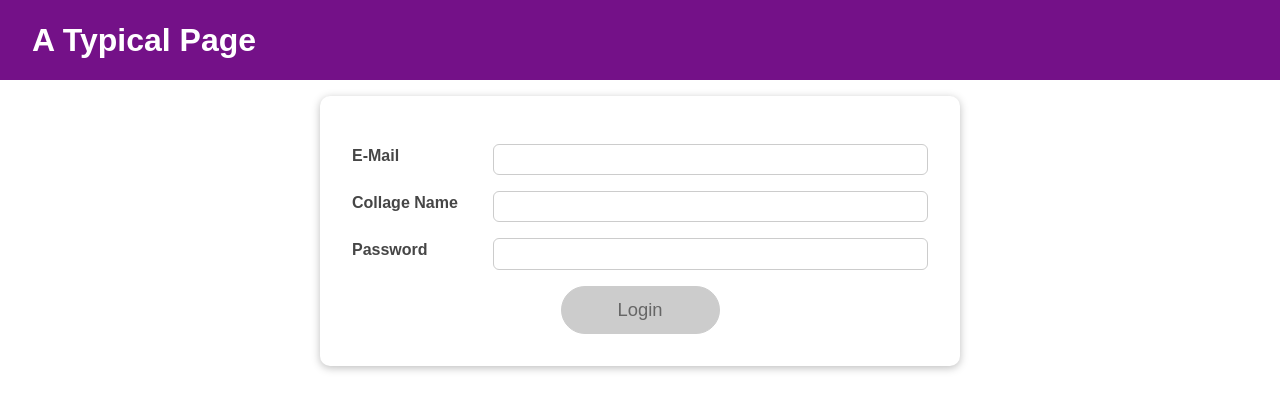
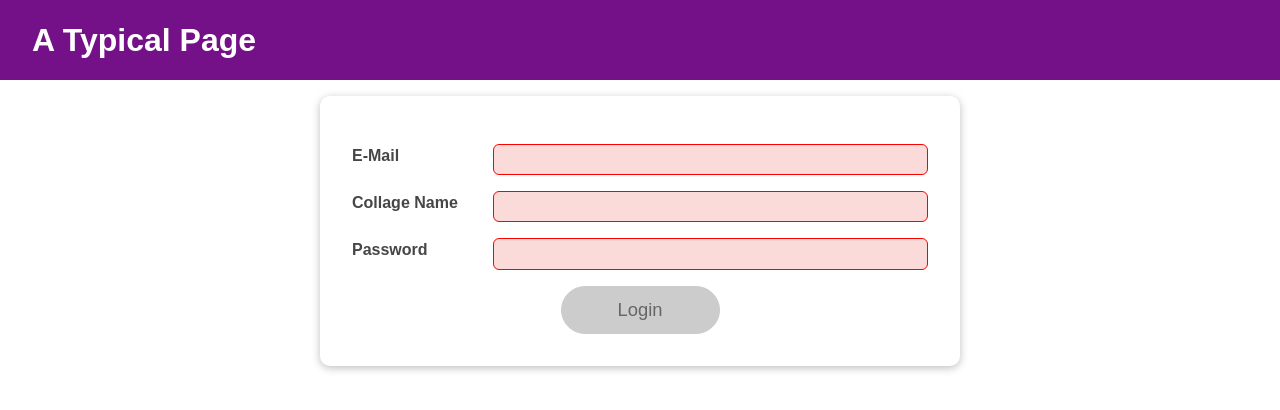
Before and after one commit to rohittrimale/useEffectAndDependencies, a React (Create React App) app: page / in a window 1280 px wide. Shown: the top 410 px of the page. Built offline with nearby package versions, Linux system fonts and the light colour scheme.

Commit message:
Used useReducer in Email , password and collage name also

```diff
--- a/src/components/Login/Login.js
+++ b/src/components/Login/Login.js
@@ -1,58 +1,112 @@
-import React, { useState, useEffect } from "react";
+import React, { useState, useEffect, useReducer } from "react";
 
 import Card from "../UI/Card/Card";
 import classes from "./Login.module.css";
 import Button from "../UI/Button/Button";
+import { act } from "react-dom/test-utils";
 
+const emailReducer = (state, action) => {
+  if (action.type === "USER_INPUT") {
+    return { value: action.val, isVaild: action.val.includes("@") };
+  }
+  if (action.type === "USER_BLUR") {
+    return { value: state.value, isVaild: state.value.includes("@") };
+  }
+  return { value: "", isVaild: false };
+};
+
+const passwordReducer = (state, action) => {
+  if (action.type === "USER_PASS") {
+    return { value: action.val, isVaild: action.val.trim().length > 6 };
+  }
+  if (action.type === "USER_BLUR") {
+    return { value: state.value, isVaild: state.value.trim().length > 6 };
+  }
+  return { value: "", isVaild: false };
+};
+
+const collageReducer = (state, action) => {
+  if (action.type === "USER_COLLAGE") {
+    return {
+      value: action.val,
+      isVaild: action.val.trim().length > 0,
+    };
+  }
+  if (action.type === "USER_BLUR") {
+    return {
+      value: state.value,
+      isVaild: state.value.trim().length > 0,
+    };
+  }
+  return { value: "", isVaild: "" };
+};
 const Login = (props) => {
-  const [enteredEmail, setEnteredEmail] = useState("");
-  const [emailIsValid, setEmailIsValid] = useState();
-  const [enteredCollageName, setEnteredCollageName] = useState("");
-  const [collageNameISVaild, setEnteredCollageISVaild] = useState();
-  const [enteredPassword, setEnteredPassword] = useState("");
-  const [passwordIsValid, setPasswordIsValid] = useState();
+  // const [enteredEmail, setEnteredEmail] = useState("");
+  // const [emailIsValid, setEmailIsValid] = useState();
+  // const [enteredCollageName, setEnteredCollageName] = useState("");
+  // const [collageNameISVaild, setEnteredCollageISVaild] = useState();
+  // const [enteredPassword, setEnteredPassword] = useState("");
+  // const [passwordIsValid, setPasswordIsValid] = useState();
   const [formIsValid, setFormIsValid] = useState(false);
+
+  const [emailState, despatchEmail] = useReducer(emailReducer, {
+    value: "",
+    isVaild: false,
+  });
+
+  const [passwrodState, dispatchPassword] = useReducer(passwordReducer, {
+    value: "",
+    isVaild: false,
+  });
+
+  const [collageState, dispatchCollage] = useReducer(collageReducer, {
+    value: "",
+    isVaild: false,
+  });
+
   useEffect(() => {
     setTimeout(() => {
       console.log("Heyy");
       setFormIsValid(
-        enteredEmail.includes("@") && enteredPassword.trim().length > 6
+        emailState.isVaild && passwrodState.isVaild && collageState.isVaild
       );
     }, 500);
 
     return () => {};
-  }, [enteredEmail, enteredPassword]);
+  }, [emailState, passwrodState, collageState]);
 
   const emailChangeHandler = (event) => {
-    setEnteredEmail(event.target.value);
+    despatchEmail({ type: "USER_INPUT", val: event.target.value });
   };
 
   const collageNameChangeHandler = (event) => {
-    setEnteredCollageName(event.target.value);
+    dispatchCollage({ type: "USER_COLLAGE", val: event.target.value });
   };
   const passwordChangeHandler = (event) => {
-    setEnteredPassword(event.target.value);
+    // setEnteredPassword(event.target.value);
+
+    dispatchPassword({ type: "USER_PASS", val: event.target.value });
 
     setFormIsValid(
-      event.target.value.trim().length > 6 && enteredEmail.includes("@")
+      emailState.isVaild && passwrodState.isVaild && collageState.isVaild
     );
   };
 
   const validateEmailHandler = () => {
-    setEmailIsValid(enteredEmail.includes("@"));
+    despatchEmail({ type: "USER_BLUR" });
   };
 
   const validateCollageNameHandler = () => {
-    setEnteredCollageISVaild(enteredCollageName.length === 0);
+    dispatchCollage({ type: "USER_BLUR" });
   };
 
   const validatePasswordHandler = () => {
-    setPasswordIsValid(enteredPassword.trim().length > 6);
+    dispatchPassword({ type: "USER_BLUR" });
   };
 
   const submitHandler = (event) => {
     event.preventDefault();
-    props.onLogin(enteredEmail, enteredPassword);
+    props.onLogin(emailState.value, passwrodState.value);
   };
 
   return (
@@ -60,42 +114,42 @@ const Login = (props) => {
       <form onSubmit={submitHandler}>
         <div
           className={`${classes.control} ${
-            emailIsValid === false ? classes.invalid : ""
+            emailState.isVaild === false ? classes.invalid : ""
           }`}
         >
           <label htmlFor="email">E-Mail</label>
           <input
             type="email"
             id="email"
-            value={enteredEmail}
+            value={emailState.value}
             onChange={emailChangeHandler}
             onBlur={validateEmailHandler}
           />
         </div>
         <div
           className={`${classes.control} ${
-            setEnteredCollageISVaild === false ? classes.invalid : ""
+            collageState.isVaild === false ? classes.invalid : ""
           }`}
         >
           <label htmlFor="collageName">Collage Name</label>
           <input
             type="text"
             id="collageName"
-            value={enteredCollageName}
+            value={collageState.value}
             onChange={collageNameChangeHandler}
             onBlur={validateCollageNameHandler}
           />
         </div>
         <div
           className={`${classes.control} ${
-            passwordIsValid === false ? classes.invalid : ""
+            passwrodState.isVaild === false ? classes.invalid : ""
           }`}
         >
           <label htmlFor="password">Password</label>
           <input
             type="password"
             id="password"
-            value={enteredPassword}
+            value={passwrodState.value}
             onChange={passwordChangeHandler}
             onBlur={validatePasswordHandler}
           />
```
